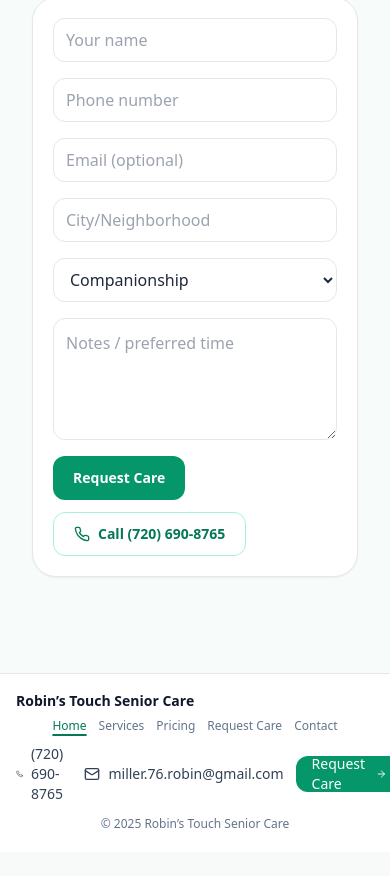
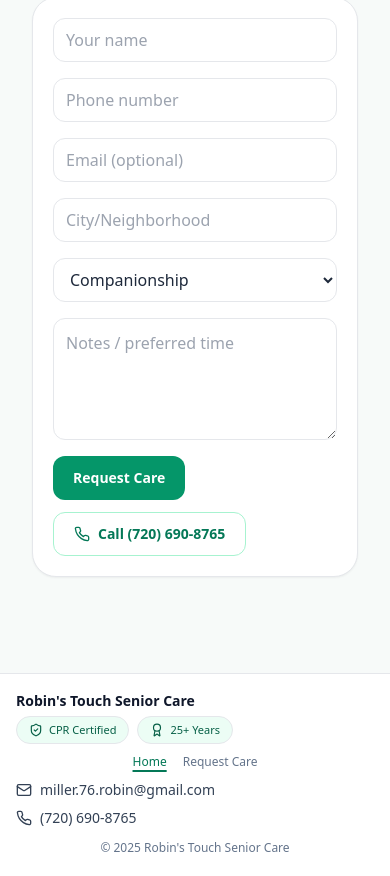
Before and after one commit to ReechardDev/robins-touch-senior-care-website, a Next.js app: page / in a window 390 px wide. Shown: the part 5505-6381 px from the top of the page. Before the commit the page ends 6357 px from the top, so only its background shows below. Built offline with nearby package versions, Linux system fonts and the light colour scheme.

Commit message:
Footer: compact 3-col (badges under brand; center 2 links; email over phone) + brand white bg

```diff
--- a/app/globals.css
+++ b/app/globals.css
@@ -2,22 +2,17 @@
 @tailwind components;
 @tailwind utilities;
 
-/* Root + base */
 :root { --radius: 1.25rem; }
 
-/* Brand background + base text */
 html, body { @apply bg-brandwhite text-slate-800; }
 
-/* Utilities */
 .container-max { @apply max-w-7xl mx-auto px-4 md:px-6 lg:px-8; }
-.card { @apply rounded-3xl border bg-white shadow-sm; } /* white cards on brand bg */
+.card { @apply rounded-3xl border bg-white shadow-sm; }
 
 .btn {
-  @apply inline-flex items-center justify-center rounded-full px-5 py-3
-         text-sm font-semibold transition
+  @apply inline-flex items-center justify-center rounded-full px-5 py-3 text-sm font-semibold transition
          focus:outline-none focus-visible:ring-2 focus-visible:ring-offset-2;
 }
-/* Only emerald + slate (no teal) */
 .btn-primary   { @apply bg-emerald-600 text-white hover:bg-emerald-700 focus-visible:ring-emerald-600; }
 .btn-secondary { @apply bg-white text-emerald-700 border border-emerald-200 hover:bg-emerald-50 focus-visible:ring-emerald-600; }
 
@@ -26,12 +21,11 @@
 .h3      { @apply text-lg font-bold text-slate-900; }
 .p-muted { @apply text-slate-600; }
 
-/* Consistent layout utilities (pricing-like rhythm) */
 @layer components {
-  .section       { @apply py-16 md:py-20 lg:py-24; }  /* default */
-  .section-tight { @apply py-12 md:py-16 lg:py-20; }  /* “fits one page” */
+  .section       { @apply py-16 md:py-20 lg:py-24; }
+  .section-tight { @apply py-12 md:py-16 lg:py-20; }
   .wrap          { @apply mx-auto max-w-6xl px-4; }
   .wrap-narrow   { @apply mx-auto max-w-4xl px-4; }
-  .card-pad      { @apply p-5 md:p-6; }               /* no oversized p-8 */
+  .card-pad      { @apply p-5 md:p-6; }
   .hflow         { @apply space-y-6 md:space-y-8; }
 }
--- a/app/layout.js
+++ b/app/layout.js
@@ -1,17 +1,16 @@
-// app/layout.js
 import "./globals.css";
 import Header from "@/components/header";
 import Footer from "@/components/footer";
 
-export const metadata = { title: "Robin’s Touch Senior Care" };
+export const metadata = { title: "Robin's Touch Senior Care" };
 
 export default function RootLayout({ children }) {
   return (
     <html lang="en">
-      <body className="min-h-screen flex flex-col bg-[#f7fbfa] text-slate-800">
+      <body className="min-h-screen flex flex-col text-slate-800">
         <Header />
         <main className="flex-1">{children}</main>
-        <Footer compact /> {/* 👈 slimmer footer */}
+        <Footer compact />
       </body>
     </html>
   );
--- a/components/footer.jsx
+++ b/components/footer.jsx
@@ -2,7 +2,7 @@
 
 import Link from "next/link";
 import { usePathname } from "next/navigation";
-import { ShieldCheck, Award, Phone, Mail, ArrowRight } from "lucide-react";
+import { ShieldCheck, Award, Phone, Mail } from "lucide-react";
 import { SITE } from "@/lib/config";
 
 function SmallLink({ href, children }) {
@@ -12,7 +12,7 @@
     <Link
       href={href}
       className={[
-        "text-xs md:text-sm leading-none transition underline-offset-4 whitespace-nowrap",
+        "text-xs md:text-sm leading-none underline-offset-4 whitespace-nowrap transition",
         active ? "text-emerald-700 underline decoration-2"
                : "text-slate-500 hover:text-slate-800 hover:underline",
       ].join(" ")}
@@ -28,16 +28,16 @@
   const email = SITE?.email || "hello@robinstouch.com";
 
   return (
-    <footer className={["border-t bg-white", compact ? "py-5 md:py-6" : "py-8"].join(" ")}>
+    <footer className={`border-t bg-white ${compact ? "py-5 md:py-6" : "py-8"}`}>
       <div className="wrap">
-        {/* Single row on md+: left (brand+badges) | center (nav) | right (actions) */}
-        <div className="flex flex-col gap-3 md:grid md:grid-cols-[1fr_auto_1fr] md:items-center">
-          {/* Left: brand + badges inline */}
-          <div className="flex items-center gap-3">
+        {/* md+: left (brand + badges under) | center (2 links) | right (email over phone) */}
+        <div className="grid gap-3 md:grid-cols-[1fr_auto_1fr] md:items-start">
+          {/* LEFT: brand with badges beneath */}
+          <div className="space-y-2">
             <p className="text-sm font-semibold text-slate-900 leading-none">
-              Robin’s Touch Senior Care
+              Robin's Touch Senior Care
             </p>
-            <div className="hidden md:flex items-center gap-2">
+            <div className="flex flex-wrap gap-2">
               <span className="inline-flex h-7 items-center gap-1.5 rounded-full border bg-emerald-50 px-3 text-[11px] font-medium text-emerald-800 leading-none">
                 <ShieldCheck className="h-3.5 w-3.5" /> CPR Certified
               </span>
@@ -47,41 +47,31 @@
             </div>
           </div>
 
-          {/* Center: menu (same baseline) */}
-          <nav className="flex items-center justify-center gap-3 md:gap-4 whitespace-nowrap leading-none">
+          {/* CENTER: exactly two links, aligned to top */}
+          <nav className="flex items-start justify-center gap-4 leading-none">
             <SmallLink href="/">Home</SmallLink>
-            <SmallLink href="/services">Services</SmallLink>
-            <SmallLink href="/pricing">Pricing</SmallLink>
-            <SmallLink href="/request-care">Request Care</SmallLink>
-            <SmallLink href="/contact">Contact</SmallLink>
+            <SmallLink href="/request">Request Care</SmallLink>
           </nav>
 
-          {/* Right: phone/email/CTA inline */}
-          <div className="flex items-center justify-start md:justify-end gap-3 md:gap-4 leading-none">
+          {/* RIGHT: email on top, phone under */}
+          <div className="flex flex-col items-start md:items-end gap-2 leading-none">
+            <a
+              href={`mailto:${email}`}
+              className="inline-flex items-center gap-2 text-sm text-slate-700 hover:text-slate-900"
+            >
+              <Mail className="h-4 w-4" /> {email}
+            </a>
             <a
               href={`tel:${phone.replace(/[^\d+]/g, "")}`}
               className="inline-flex items-center gap-2 text-sm text-slate-700 hover:text-slate-900"
             >
               <Phone className="h-4 w-4" /> {phoneDisplay}
             </a>
-            <a
-              href={`mailto:${email}`}
-              className="inline-flex items-center gap-2 text-sm text-slate-700 hover:text-slate-900"
-            >
-              <Mail className="h-4 w-4" /> {email}
-            </a>
-            <Link
-              href="/request-care"
-              className="inline-flex h-9 md:h-10 items-center gap-1.5 rounded-xl bg-emerald-600 px-4 text-white text-sm font-medium hover:bg-emerald-700"
-            >
-              Request Care <ArrowRight className="h-4 w-4" />
-            </Link>
           </div>
         </div>
 
-        {/* Tiny copyright below, no extra nav */}
         <p className="mt-3 text-center md:text-left text-xs text-slate-500">
-          © {new Date().getFullYear()} Robin’s Touch Senior Care
+          © {new Date().getFullYear()} Robin's Touch Senior Care
         </p>
       </div>
     </footer>
--- a/tailwind.config.mjs
+++ b/tailwind.config.mjs
@@ -7,12 +7,7 @@
   ],
   theme: {
     extend: {
-      colors: {
-        // soft cream (optional, if you still want it)
-        cream: "rgb(255 249 240 / <alpha-value>)",
-        // brand background white
-        brandwhite: "#f7faf9",
-      },
+      colors: { brandwhite: "#f7faf9" },
     },
   },
   plugins: [],
```
